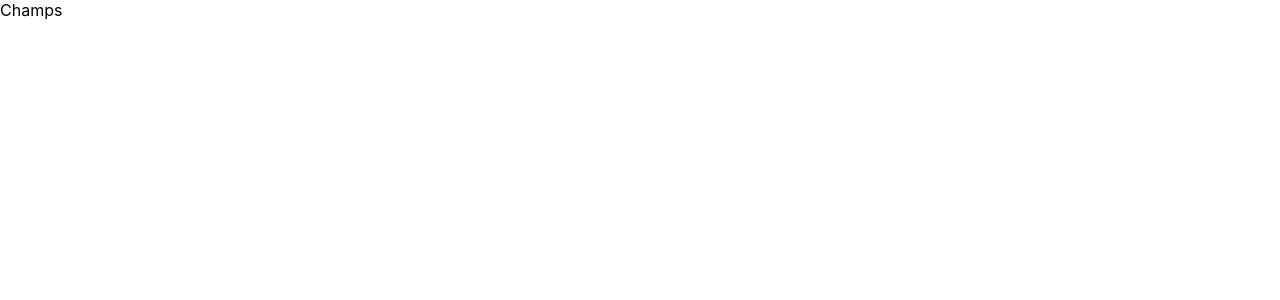
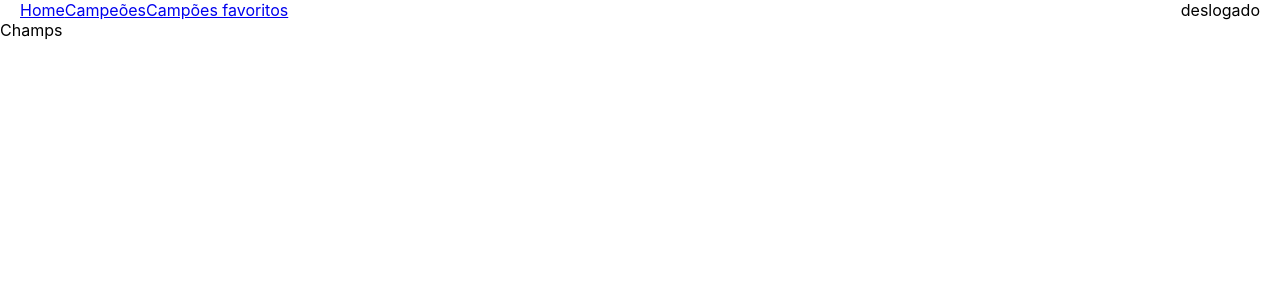
Before and after one commit to abreujpedro/REACT-league-of-legends, a React (Create React App) app: page /champs in a window 1280 px wide. Shown: the top 300 px of the page. Built offline with nearby package versions, Linux system fonts and the light colour scheme.

Commit message:
Update Header and Add User Interface

```diff
--- /dev/null
+++ b/src/components/container/Container.module.css
@@ -0,0 +1,5 @@
+.div {
+  padding: 0 20px;
+  max-width: 1800px;
+  width: 100%;
+}
--- a/src/components/container/Container.tsx
+++ b/src/components/container/Container.tsx
@@ -1,7 +1,9 @@
 import React from "react";
 
+import styles from "./Container.module.css";
+
 const Container: React.FC = ({ children }) => {
-  return <div>{children}</div>;
+  return <div className={styles.div}>{children}</div>;
 };
 
 export default Container;
--- /dev/null
+++ b/src/components/header/Header.module.css
@@ -0,0 +1,9 @@
+.header {
+  display: flex;
+  justify-content: center;
+}
+
+.flexItemContainer {
+  display: flex;
+  justify-content: space-between;
+}
--- a/src/components/header/Header.tsx
+++ b/src/components/header/Header.tsx
@@ -1,14 +1,23 @@
 import React from "react";
+import { NavLink } from "react-router-dom";
 
 import Container from "../container/Container";
+import styles from "./Header.module.css";
 
 const Header: React.FC = () => {
+  // TODO RECIVE DATA ABOUT LOGIN FROM API
+  const [isLogged, setIsLogged] = React.useState<boolean | null>(false);
+
   return (
-    <header>
+    <header className={styles.header}>
       <Container>
-        <div>
-          <nav></nav>
-          <div></div>
+        <div className={styles.flexItemContainer}>
+          <nav>
+            <NavLink to="/">Home</NavLink>
+            <NavLink to="/champs">Campeões</NavLink>
+            <NavLink to="/favoriteschamps">Campões favoritos</NavLink>
+          </nav>
+          <div>{isLogged ? "logado" : "deslogado"}</div>
         </div>
       </Container>
     </header>
```
Also changed, not shown: src/components/cards/floatCard/FloatCard.tsx (added, +7 -0 lines), src/interfaces/IUserInterface.ts (added, +10 -0 lines).
